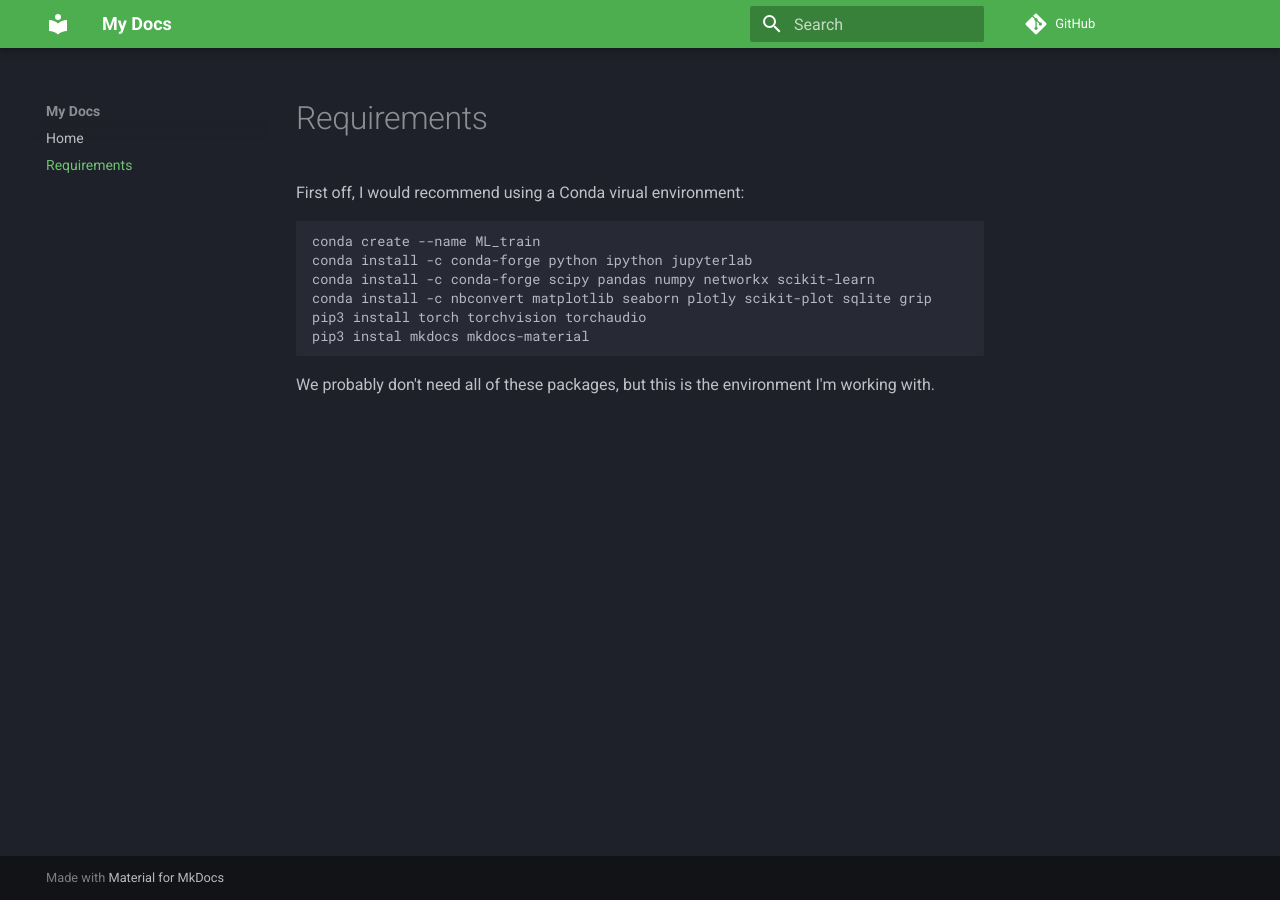
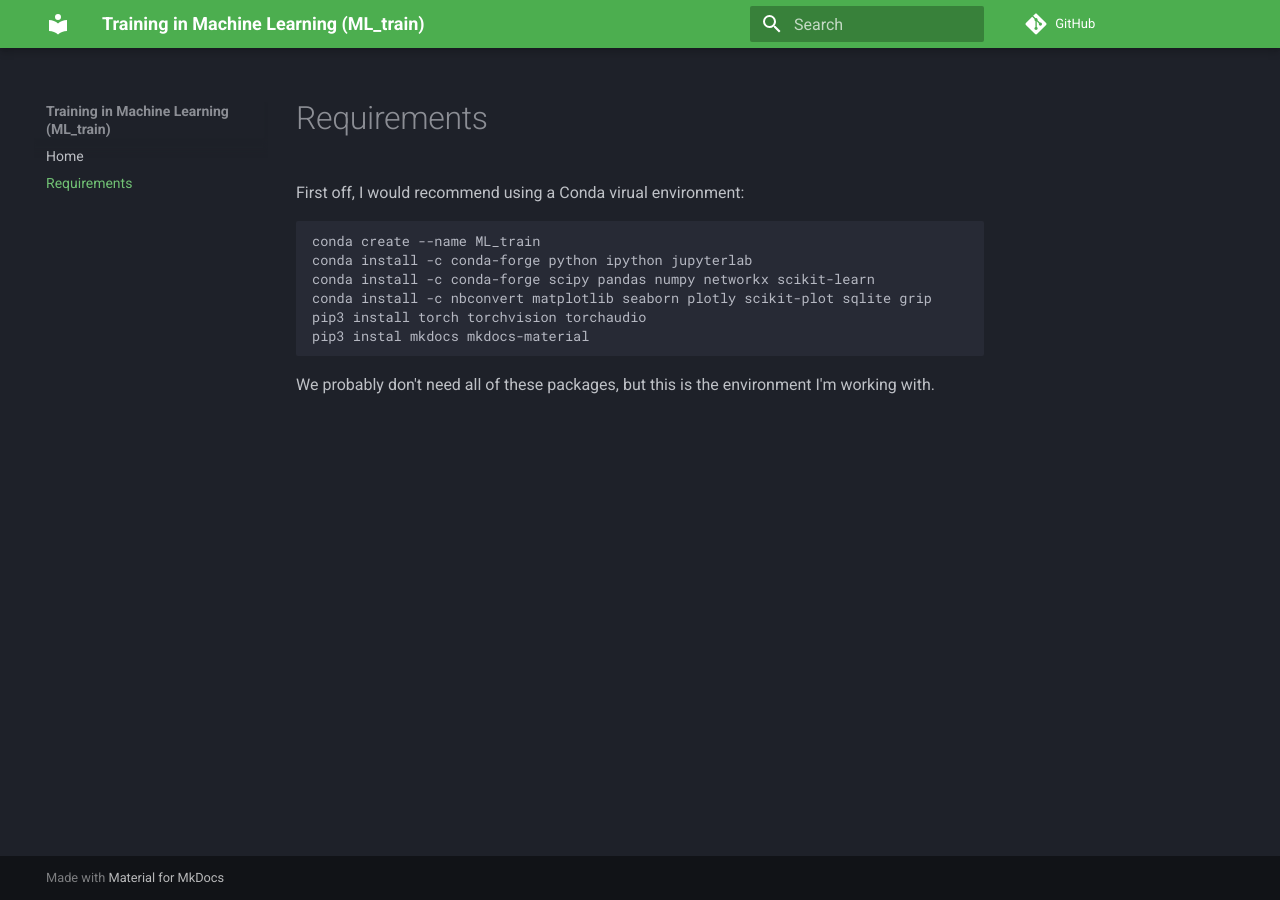
Before and after one commit to dgalvis/ML_train, an MkDocs documentation site: the page built from docs/requirements.md, in a window 1280 px wide. Built offline with MkDocs 1.6.1 and Material for MkDocs 9.7.7, drawn with Linux system fonts in a browser that asks for light colours; comment, search, counter and statistics services are not loaded.

Commit message:
updated mkdocs.yml

```diff
--- a/mkdocs.yml
+++ b/mkdocs.yml
@@ -1,5 +1,4 @@
-site_name: My Docs
-site_url: https://sitename.example
+site_name: Training in Machine Learning (ML_train)
 theme:
   name: material
   palette:
```
